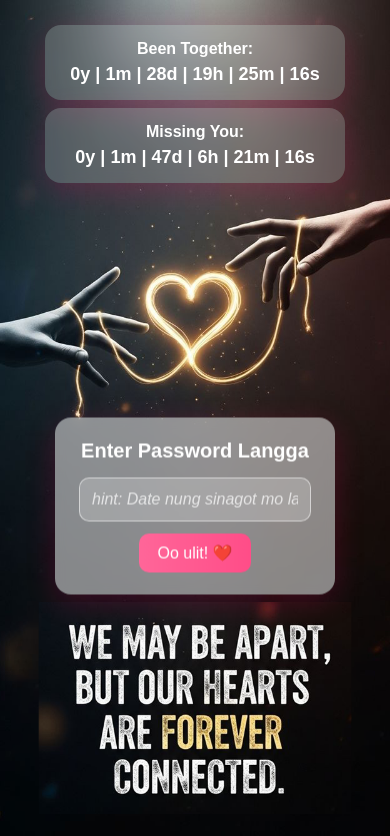
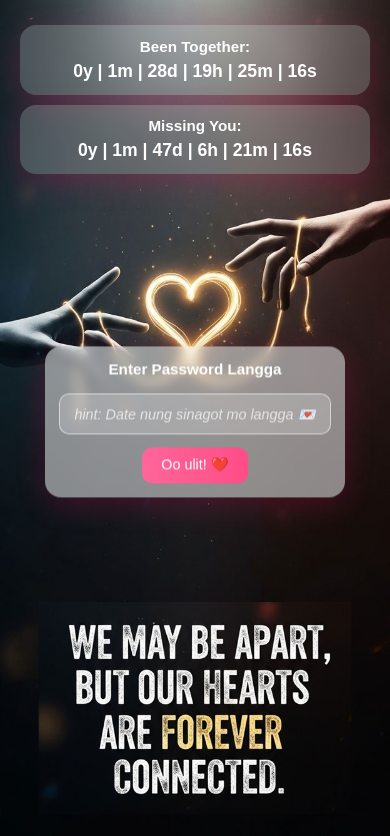
Before and after one commit to sceixzmic2018-netizen/testing-two, a plain HTML site: page index.html in a window 390 px wide. Drawn offline with Linux system fonts and the light colour scheme.

Commit message:
Update index.html

```diff
--- a/index.html
+++ b/index.html
@@ -6,7 +6,7 @@
 <title>Secret Video Message</title>
 <style>
   * { box-sizing: border-box; margin: 0; padding: 0; }
-  html, body { height: 100%; }
+  html, body { height: 100%; width: 100%; }
   body {
     font-family: "Poppins", sans-serif;
     height: 100vh;
@@ -34,19 +34,21 @@
   .counterBox {
     background: rgba(255,255,255,0.2);
     backdrop-filter: blur(6px);
-    padding: 15px 20px;
+    padding: 1rem 1.3rem;
     border-radius: 16px;
     box-shadow: 0 8px 30px rgba(255,0,100,0.2);
     text-align: center;
     color: white;
     font-weight: 600;
-    min-width: 300px;
-    margin-bottom: 8px;
+    width: 80%;
+    max-width: 350px;
+    margin-bottom: 0.6rem;
   }
   .counterBox span {
     display: block;
-    font-size: 18px;
+    font-size: 1.1rem;
     margin-top: 6px;
+    word-wrap: break-word;
   }
 
   /* Password box */
@@ -56,26 +58,26 @@
     transform: translateY(-50%);
     background: rgba(255,255,255,0.5);
     backdrop-filter: blur(6px);
-    padding: 22px 24px;
+    padding: 1.3rem 1.4rem;
     border-radius: 16px;
     box-shadow: 0 8px 30px rgba(255,0,100,0.2);
-    width: 280px;
-    max-width: 85%;
+    width: 85%;
+    max-width: 300px;
     text-align: center;
     color: white;
   }
 
   h2 {
-    font-size: 20px;
+    font-size: 1.2rem;
     color: white;
-    margin-bottom: 15px;
+    margin-bottom: 1rem;
     font-weight: 600;
   }
 
   input {
     width: 100%;
-    padding: 12px;
-    font-size: 16px;
+    padding: 0.8rem;
+    font-size: 1rem;
     border-radius: 10px;
     border: 1px solid #ffffff88;
     outline: none;
@@ -90,29 +92,29 @@
 
   button {
     display: inline-block;
-    margin-top: 12px;
-    padding: 10px 18px;
+    margin-top: 0.8rem;
+    padding: 0.6rem 1.2rem;
     background: linear-gradient(90deg, #ff6699, #ff4d88);
     color: #fff;
     border: none;
     border-radius: 10px;
     cursor: pointer;
-    font-size: 16px;
+    font-size: 1rem;
   }
   button:hover { filter: brightness(0.95); }
 
   #error {
     color: red;
-    margin-top: 10px;
+    margin-top: 0.6rem;
     display: none;
-    font-size: 14px;
+    font-size: 0.9rem;
   }
 
   /* Message (video) page */
   #messagePage {
     display: none;
-    width: 100vw;
-    height: 100vh;
+    width: 100%;
+    height: 100%;
     background: #000;
     align-items: center;
     justify-content: center;
@@ -137,25 +139,58 @@
   }
 
   .petal { position: absolute; top: 0; left: 0; z-index: 3; pointer-events: none; }
+
+  /* Responsive adjustments 📱 */
+  @media (max-width: 768px) {
+    .counterBox {
+      width: 90%;
+      font-size: 0.95rem;
+    }
+    #passwordBox {
+      top: 55%;
+      padding: 1rem;
+      width: 90%;
+    }
+    h2 {
+      font-size: 1rem;
+    }
+    input, button {
+      font-size: 0.9rem;
+    }
+  }
+
+  @media (max-width: 480px) {
+    .counterBox {
+      width: 90%;
+      padding: 0.8rem;
+    }
+    #passwordBox {
+      top: 50%;
+      padding: 0.9rem;
+    }
+    input {
+      padding: 0.7rem;
+    }
+    h2 {
+      font-size: 0.95rem;
+    }
+  }
 </style>
 </head>
 <body>
 
 <!-- PASSWORD PAGE -->
 <div id="passwordPage">
-  <!-- Been Together Counter -->
   <div class="counterBox">
     <div>Been Together:</div>
     <span id="counterTogether">0y | 0m | 0d | 0h | 0m | 0s</span>
   </div>
 
-  <!-- Missing You Counter -->
   <div class="counterBox">
     <div>Missing You:</div>
     <span id="counterMissing">0y | 0m | 0d | 0h | 0m | 0s</span>
   </div>
 
-  <!-- Password box -->
   <div id="passwordBox">
     <h2>Enter Password Langga</h2>
     <input type="text" id="passwordInput" placeholder="hint: Date nung sinagot mo langga 💌">
@@ -191,12 +226,10 @@ function formatCounter(diff, startDate) {
 function updateCounters() {
   const now = new Date();
 
-  // Been Together counter
   let diffTogether = now - togetherDate;
   if (diffTogether < 0) diffTogether = 0;
   document.getElementById("counterTogether").innerText = formatCounter(diffTogether, togetherDate);
 
-  // Missing You counter
   let diffMissing = now - missingDate;
   if (diffMissing < 0) diffMissing = 0;
   document.getElementById("counterMissing").innerText = formatCounter(diffMissing, missingDate);
@@ -205,7 +238,6 @@ function updateCounters() {
 setInterval(updateCounters, 1000);
 updateCounters();
 
-// Password check
 const correctPassword = "9302025";
 function checkPassword() {
   const entered = document.getElementById("passwordInput").value;
@@ -232,7 +264,6 @@ function checkPassword() {
   }
 }
 
-// Hearts & petals logic
 function createHearts() {
   for (let i = 0; i < 15; i++) {
     const heart = document.createElement("div");
```
